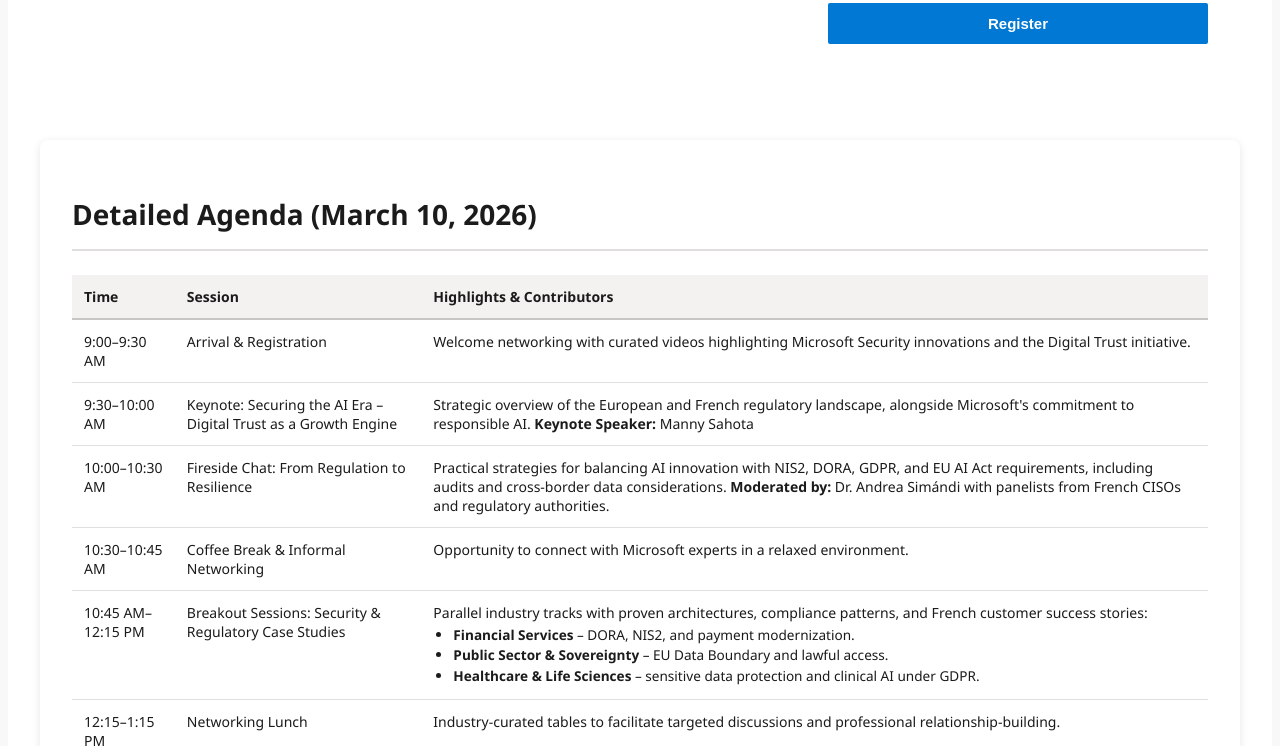
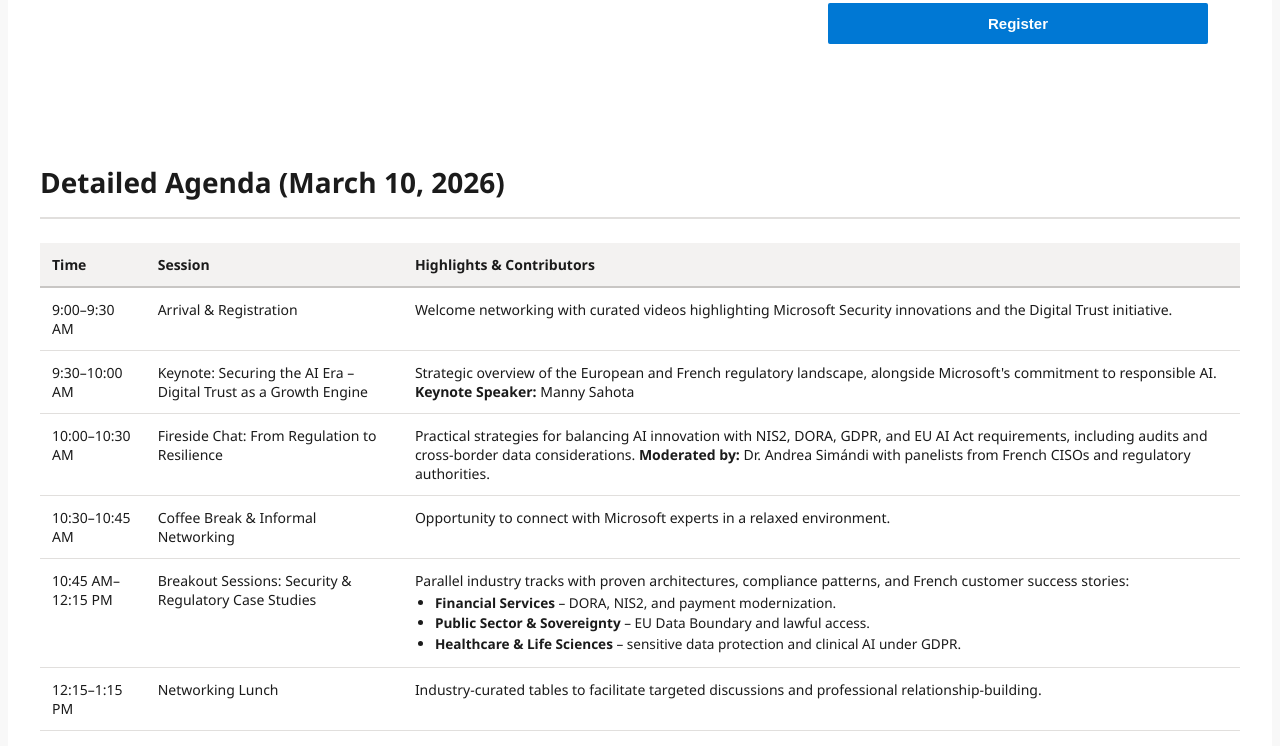
Before and after one commit to Praneemsr/DTGR_ROADSHOW, a website: page index.html in a window 1280 px wide. Shown: the part 2090-2836 px from the top of the page. Drawn offline with Linux system fonts and the light colour scheme.

Commit message:
Remove outer border from agenda-container and ensure table fits without scrolling

```diff
--- a/css/styles.css
+++ b/css/styles.css
@@ -173,6 +173,10 @@
     max-width: 1200px;
     margin: 0 auto;
     background: #fff;
+}
+
+.detailed-agenda-section .agenda-title {
+    margin-bottom: 1.5rem;
 }
 
 .agenda-table {
@@ -698,10 +702,8 @@ button#registerButton.loading::after {
 
 /* Agenda Section Styles - Redesigned */
 .agenda-container {
-    background: #fff;
-    padding: 2rem;
-    border-radius: 8px;
-    box-shadow: 0 2px 8px rgba(0, 0, 0, 0.1);
+    background: transparent;
+    padding: 0;
     height: 100%;
 }
 
```
